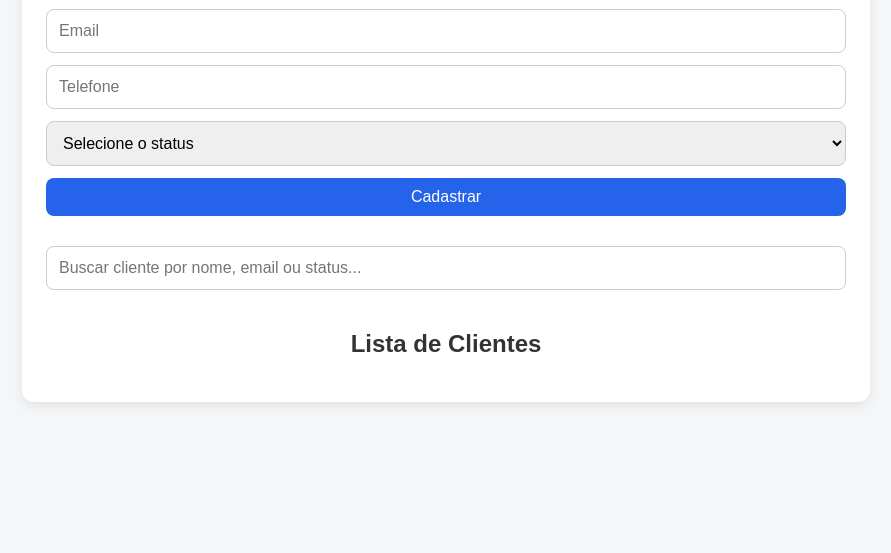
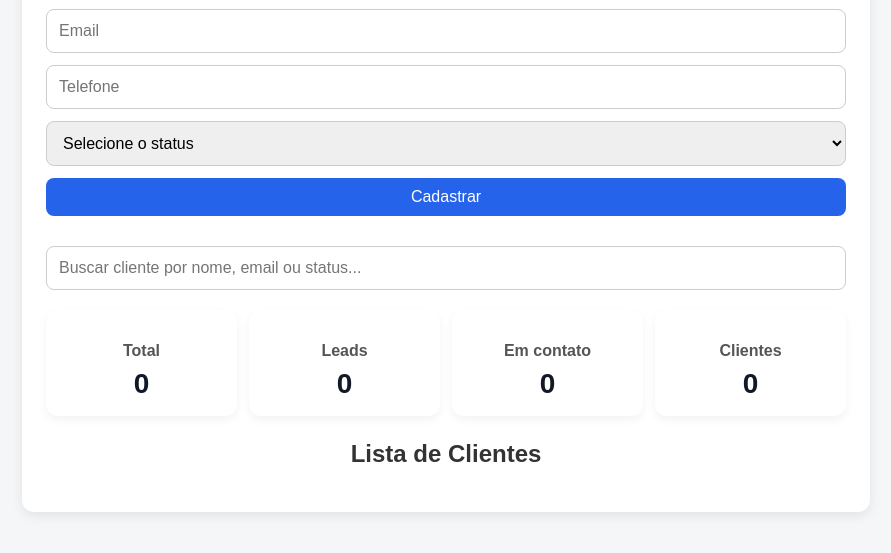
Before and after one commit to rafammassa/sistema-clientes, a plain HTML site: page frontend/index.html in a window 1280 px wide. Shown: the part 181-734 px from the top of the page, without its empty margins (194-1085 px from the left). Drawn offline with Linux system fonts and the light colour scheme; no server answers.

Commit message:
feat: adiciona resumo de clientes com contadores no frontend

```diff
--- a/frontend/index.html
+++ b/frontend/index.html
@@ -27,6 +27,28 @@
 
     <input type="text" id="busca" placeholder="Buscar cliente por nome, email ou status..." />
 
+    <div class="resumo-cards">
+  <div class="resumo-card">
+    <h3>Total</h3>
+    <p id="total-clientes">0</p>
+  </div>
+
+  <div class="resumo-card">
+    <h3>Leads</h3>
+    <p id="total-leads">0</p>
+  </div>
+
+  <div class="resumo-card">
+    <h3>Em contato</h3>
+    <p id="total-em-contato">0</p>
+  </div>
+
+  <div class="resumo-card">
+    <h3>Clientes</h3>
+    <p id="total-clientes-fechados">0</p>
+  </div>
+</div>
+
     <h2>Lista de Clientes</h2>
     <div id="lista-clientes"></div>
   </div>
--- a/frontend/script.js
+++ b/frontend/script.js
@@ -36,6 +36,19 @@ function renderizarClientes(clientes) {
   });
 }
 
+function atualizarResumo(clientes) {
+  document.getElementById('total-clientes').textContent = clientes.length;
+
+  document.getElementById('total-leads').textContent =
+    clientes.filter(cliente => cliente.status.toLowerCase() === 'lead').length;
+
+  document.getElementById('total-em-contato').textContent =
+    clientes.filter(cliente => cliente.status.toLowerCase() === 'em contato').length;
+
+  document.getElementById('total-clientes-fechados').textContent =
+    clientes.filter(cliente => cliente.status.toLowerCase() === 'cliente').length;
+}
+
 async function carregarClientes() {
   try {
     const resposta = await fetch(API_URL);
@@ -43,6 +56,7 @@ async function carregarClientes() {
 
     todosClientes = clientes;
     renderizarClientes(clientes);
+    atualizarResumo(clientes);
   } catch (erro) {
     console.error('Erro ao carregar clientes:', erro);
   }
@@ -135,6 +149,7 @@ campoBusca.addEventListener('input', () => {
   );
 
   renderizarClientes(clientesFiltrados);
+  atualizarResumo(clientesFiltrados);
 });
 
 carregarClientes();
--- a/frontend/style.css
+++ b/frontend/style.css
@@ -111,3 +111,31 @@ button:hover {
   margin-bottom: 20px;
   box-sizing: border-box;
 }
+
+.resumo-cards {
+  display: grid;
+  grid-template-columns: repeat(4, 1fr);
+  gap: 12px;
+  margin-bottom: 24px;
+}
+
+.resumo-card {
+  background: #ffffff;
+  border-radius: 12px;
+  padding: 16px;
+  text-align: center;
+  box-shadow: 0 4px 10px rgba(0, 0, 0, 0.05);
+}
+
+.resumo-card h3 {
+  font-size: 16px;
+  color: #555;
+  margin-bottom: 8px;
+}
+
+.resumo-card p {
+  font-size: 28px;
+  font-weight: bold;
+  margin: 0;
+  color: #111827;
+}
```
